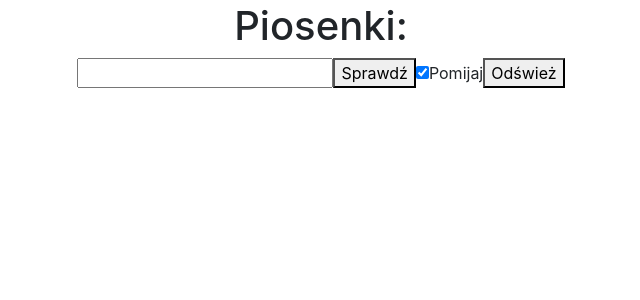
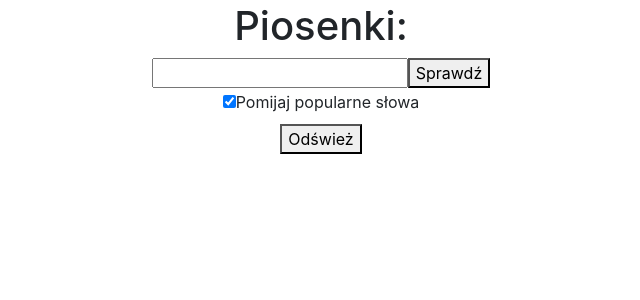
Before and after one commit to Ageroth/WZAS, a React (Create React App) app in the folder frontend/: page / in a window 1280 px wide. Shown: the top 300 px of the page, without its empty margins (319-959 px from the left). Built offline with nearby package versions, Linux system fonts and the light colour scheme; the HTML template or start-up script is replaced by a standard one.

Commit message:
poprawki

```diff
--- a/frontend/src/App.js
+++ b/frontend/src/App.js
@@ -24,6 +24,9 @@ class App extends Component {
     }
 
     handleSubmit() {
+        this.setState({
+            songs: [],
+        });
         const flag = Object.assign({}, {flag: this.state.isChecked});
 
         let songsList = null;
@@ -69,13 +72,15 @@ class App extends Component {
                 <input type="text" value={this.state.text} onChange={this.handleChange}/>
                 <button onClick={this.handleSubmit}>Sprawdź</button>
 
+                <div>
                     <label>
                         <input type="checkbox"
                                checked={this.state.isChecked}
                                onChange={this.toggleChange}
                         />
-                    Pomijaj
+                        Pomijaj popularne słowa
                     </label>
+                </div>
 
                 <button type="button" onClick={this.reloadPage}>
                     <span>Odśwież</span>
```
Lines whose indentation alone changed are shown as unchanged.
